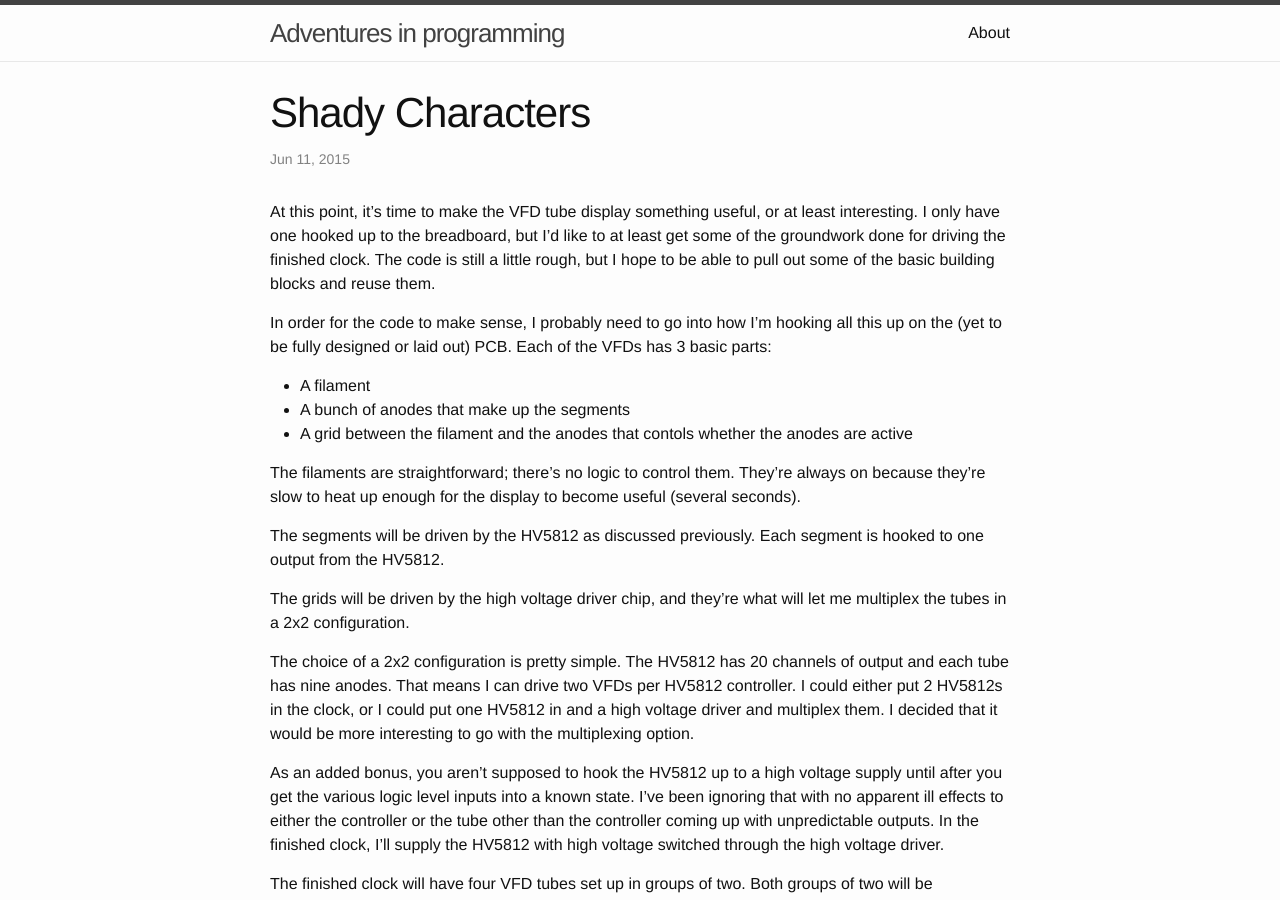
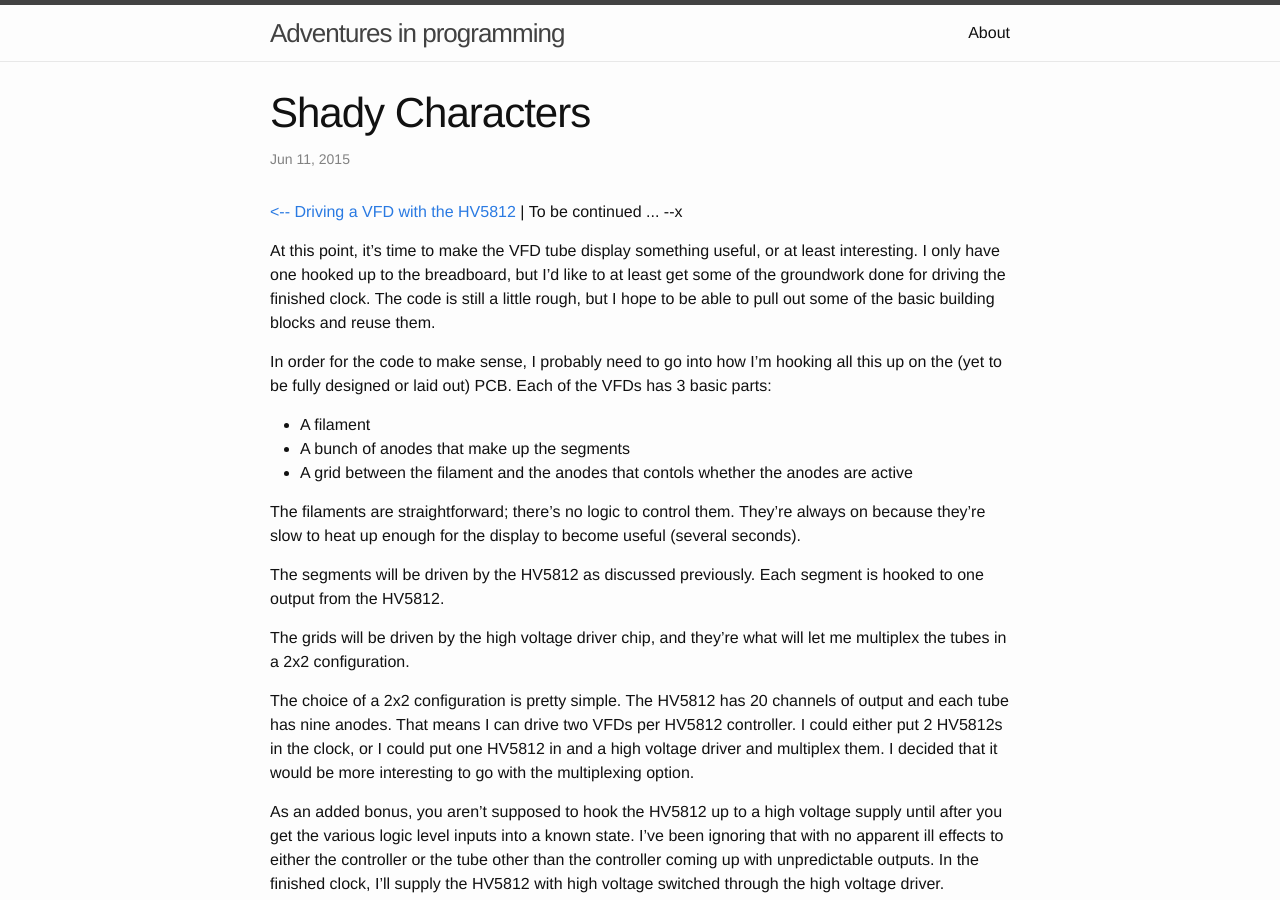
Before and after one commit to ebd2/ebd2.github.io, a Jekyll site: the page built from _posts/2015-06-11-shady-characters.md, in a window 1280 px wide and 900 px high. Built offline with Jekyll 4.4.1, drawn with Linux system fonts in a browser that asks for light colours; some of the changed text lies outside the part shown.

Commit message:
Previous/next, email address, link from about

```diff
--- a/_config.yml
+++ b/_config.yml
@@ -7,6 +7,7 @@ description: > # this means to ignore newlines until "baseurl:"
 baseurl: "" # the subpath of your site, e.g. /blog/
 url: "https://ebd2.github.io" # the base hostname & protocol for your site
 github_username:  ebd2
+email: ebd2.github@gmail.com
 
 # Build settings
 markdown: kramdown
--- a/_layouts/post.html
+++ b/_layouts/post.html
@@ -8,8 +8,40 @@ layout: default
     <p class="post-meta">{{ page.date | date: "%b %-d, %Y" }}{% if page.author %} • {{ page.author }}{% endif %}{% if page.meta %} • {{ page.meta }}{% endif %}</p>
   </header>
 
+  <p>
+  {% if page.previous and page.previous.categories == page.categories %}
+    <a href="{{ page.previous.url }}">&lt;-- {{page.previous.title}}</a>
+  {% else %}
+    x-- It all began here
+  {% endif %}
+
+  |
+
+  {% if page.next and page.next.categories == page.categories %}
+    <a href="{{ page.next.url }}">{{page.next.title}} --&gt;</a>
+  {% else %}
+    To be continued ... --x
+  {% endif %}
+  </p>
+
   <article class="post-content">
     {{ content }}
   </article>
 
+  <p>
+  {% if page.previous and page.previous.categories == page.categories %}
+    <a href="{{ page.previous.url }}">&lt;-- {{page.previous.title}}</a>
+  {% else %}
+    x-- It all began here
+  {% endif %}
+
+  |
+
+  {% if page.next and page.next.categories == page.categories %}
+    <a href="{{ page.next.url }}">{{page.next.title}} --&gt;</a>
+  {% else %}
+    To be continued ... --x
+  {% endif %}
+  </p>
+
 </div>
```
Also changed, not shown: about.md (+1 -1 lines).
